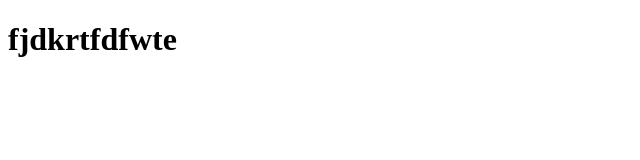
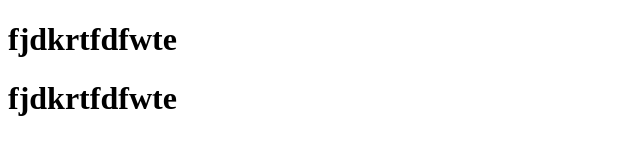
Before and after one commit to liufeng00/liufengbb, a plain HTML site: page index.html in a window 1280 px wide. Shown: the whole page, without its empty margins (0-640 px from the left). Drawn offline with Linux system fonts and the light colour scheme.

Commit message:
Update index.html

```diff
--- a/index.html
+++ b/index.html
@@ -6,5 +6,6 @@
 	</head>
 	<body>
 		<h1>fjdkrtfdfwte</h1>
+		<h1>fjdkrtfdfwte</h1>
 	</body>
 </html>
```
